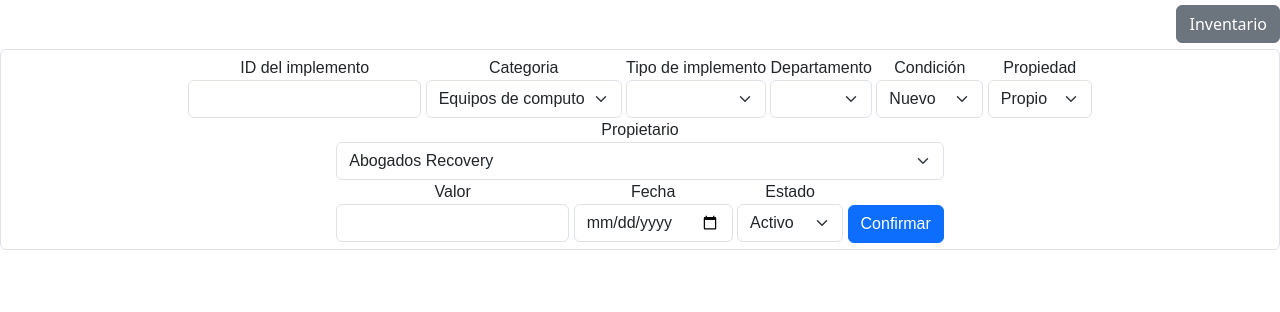
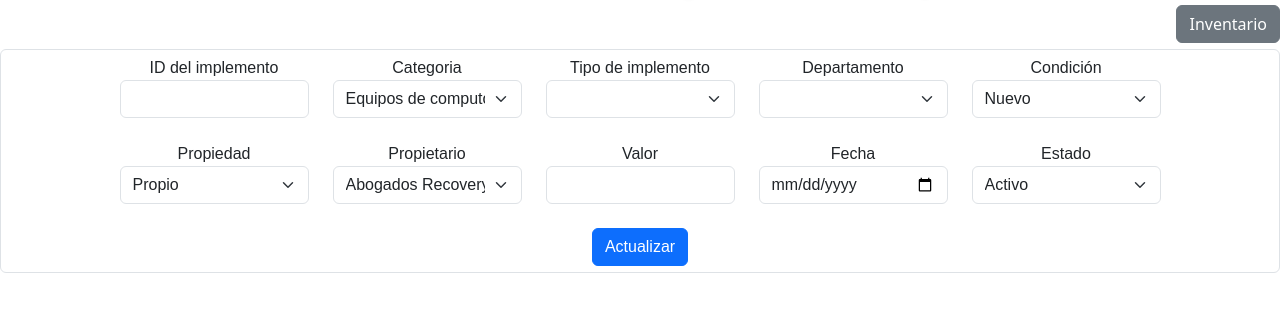
Before and after one commit to aboReco2025/inventario-front, a plain HTML site: page editar_frm.html in a window 1280 px wide. Shown: the part 86-398 px from the top of the page. Drawn offline with nearby package versions, Linux system fonts and the light colour scheme; no server answers.

Commit message:
Arreglando CSS editarfrm

```diff
--- a/editar_frm.html
+++ b/editar_frm.html
@@ -17,15 +17,17 @@
     <a class="btn btn-secondary" style="float:right" href="index.html">Inventario</a><br>
 
     <form class="form-select" size="3" aria-label="Size 3 select example" id="formulario">
+        <div class="row justify-content-md-center">
+            <div class="form-group col-md-2">
+                <label for="id_implemento">ID del implemento</label>
+                <div>
+                    <input onchange="activarID()" class="form-control" type="text" name="id_implemento"
+                        id="id_implemento" readonly>
+                </div>
+            </div>
 
-        <label for="id_implemento">ID del implemento
-            <div>
-                <input onchange="activarID()" class="form-control" type="text" name="id_implemento" id="id_implemento"
-                    readonly>
-            </div>
-        </label>
-
-        <label for="categoria">Categoria
+            <div class="form-group col-md-2">
+                <label for="categoria">Categoria</label>
                 <div>
                     <select onload="activarCategoria(), nombre()" name="categoria" class="form-select"
                         aria-label="Default select example" id="categoria">
@@ -33,24 +35,29 @@
                         <option value="Muebles">Muebles</option>
                     </select>
                 </div>
-        </label>
+            </div>
 
-        <label for="implemento">Tipo de implemento
+            <div class="form-group col-md-2">
+                <label for="implemento">Tipo de implemento</label>
                 <div>
                     <select name="implemento_name" class="form-select" aria-label="Default select example"
                         id="implemento_name">
                     </select>
                 </div>
-        </label>
 
-        <label for="departamento">Departamento
+            </div>
+
+            <div class="form-group col-md-2">
+                <label for="departamento">Departamento</label>
                 <div>
-                <select name="departamento" class="form-select" aria-label="Default select example" id="departamento">
+                    <select name="departamento" class="form-select" aria-label="Default select example"
+                        id="departamento">
                     </select>
                 </div>
-        </label>
+            </div>
 
-        <label for="condicion">Condición
+            <div class="form-group col-md-2">
+                <label for="condicion">Condición</label>
                 <div>
                     <select onchange="activarCondicion()" class="form-select" aria-label="Default select example"
                         id="condicion">
@@ -60,9 +67,14 @@
                         <option value="Malo">Malo</option>
                     </select>
                 </div>
-        </label>
+            </div>
+        </div>
 
-        <label for="Pertenencia">Propiedad
+        <br>
+
+        <div class="row justify-content-md-center">
+            <div class="form-group col-md-2">
+                <label for="Pertenencia">Propiedad</label>
                 <div>
                     <select onchange="activarPertenencia()" class="form-select" aria-label="Default select example"
                         id="pertenencia">
@@ -70,9 +82,10 @@
                         <option value="Alquiler">Alquiler</option>
                     </select>
                 </div>
-        </label>
+            </div>
 
-        <label for="Propietario">Propietario
+            <div class="form-group col-md-2">
+                <label for="Propietario">Propietario</label>
                 <div>
                     <select class="form-select" aria-label="Default select example" id="propietario">
                         <option value="1">Abogados Recovery</option>
@@ -80,20 +93,23 @@
                         <option value="3">Flycomm</option>
                     </select>
                 </div>
-
-        <label for="valor">Valor
+            </div>
+            <div class="form-group col-md-2">
+                <label for="valor">Valor</label>
                 <div>
                     <input onchange="activarValor()" class="form-control" type="number" name="valor" id="valor">
                 </div>
-        </label>
+            </div>
 
-        <label for="fecha">Fecha
+            <div class="form-group col-md-2">
+                <label for="fecha">Fecha</label>
                 <div>
                     <input onchange="activarFecha()" class="form-control" type="date" name="fecha" id="fecha">
                 </div>
-        </label>
+            </div>
 
-        <label for="estado">Estado
+            <div class="form-group col-md-2">
+                <label for="estado">Estado</label>
                 <div>
                     <select onchange="activarEstado()" name="estado" class="form-select" name="estado"
                         aria-label="Default select example" id="estado">
@@ -101,12 +117,14 @@
                         <option value="Inactivo">Inactivo</option>
                     </select>
                 </div>
-        </label>
+            </div>
+        </div>
 
+        <br>
 
         <label for="botones">
             <div>
-                <button type='submit' class="btn btn-primary" name="submit" id="btnRegistrar">Confirmar</button>
+                <button type='update' class="btn btn-primary" name="submit" id="btnUpdate">Actualizar</button>
             </div>
         </label>
 
```
Lines whose indentation alone changed are shown as unchanged.
